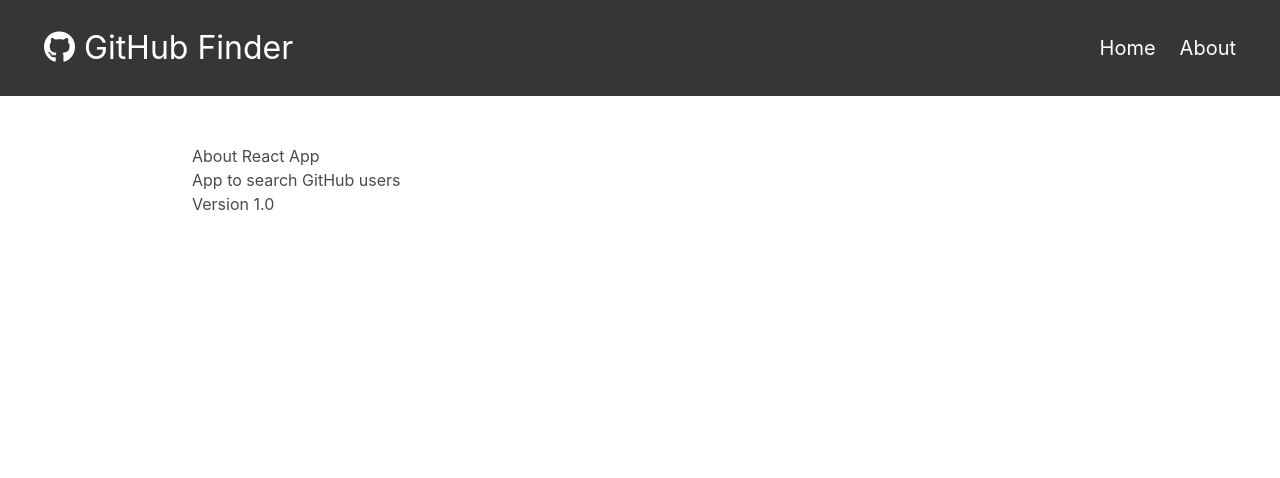
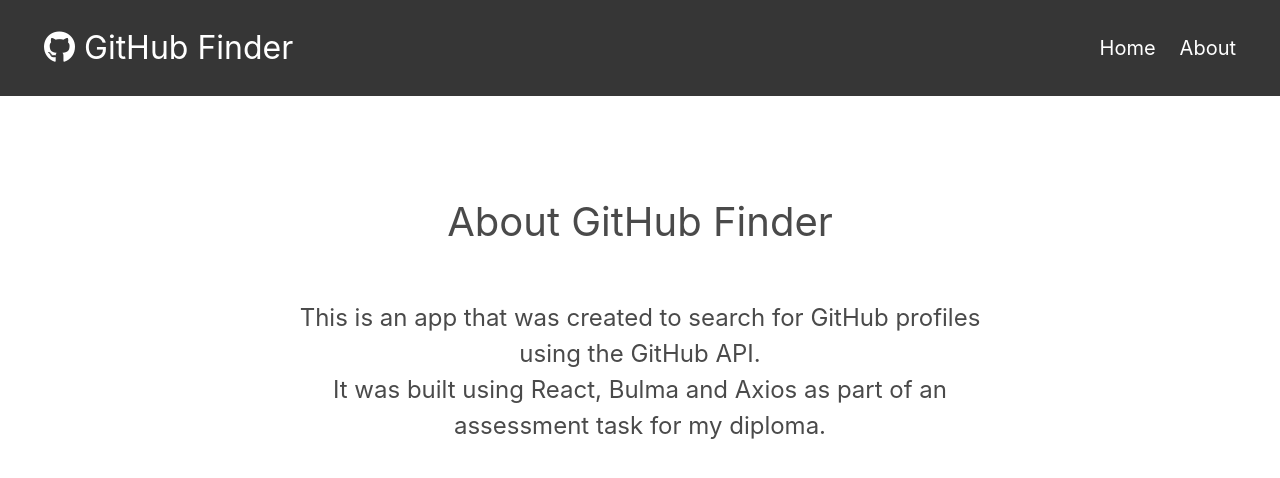
Before and after one commit to slicedearth/githubfinder, a React (Create React App) app: page /about in a window 1280 px wide. Shown: the top 478 px of the page. Built offline with nearby package versions, Linux system fonts and the light colour scheme; the HTML template or start-up script is replaced by a standard one.

Commit message:
Updated About
Added content to the about page.

```diff
--- a/src/components/pages/About.js
+++ b/src/components/pages/About.js
@@ -3,9 +3,20 @@
 const About = () => {
   return (
     <Fragment>
-      <h1>About React App</h1>
-      <p>App to search GitHub users</p>
-      <p>Version 1.0</p>
+      <div className='section section-padding'>
+        <h1 className='is-size-2 has-text-centered'>About GitHub Finder</h1>
+        <div className='section section-padding'>
+          {' '}
+          <p className='has-text-centered is-size-4'>
+            This is an app that was created to search for GitHub profiles using
+            the GitHub API.
+          </p>
+          <p className='has-text-centered is-size-4'>
+            It was built using React, Bulma and Axios as part of an assessment
+            task for my diploma.
+          </p>
+        </div>
+      </div>
     </Fragment>
   );
 };
```
